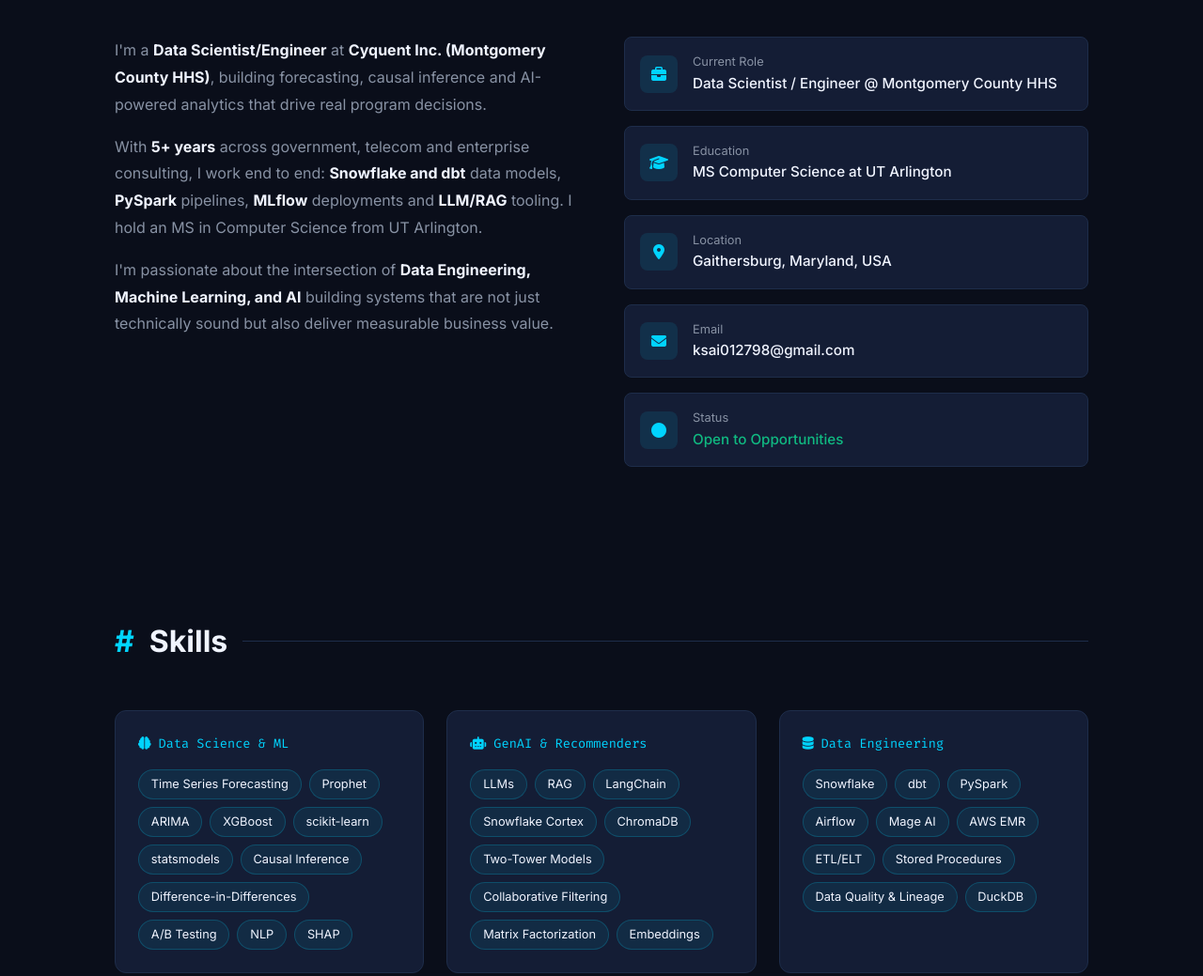
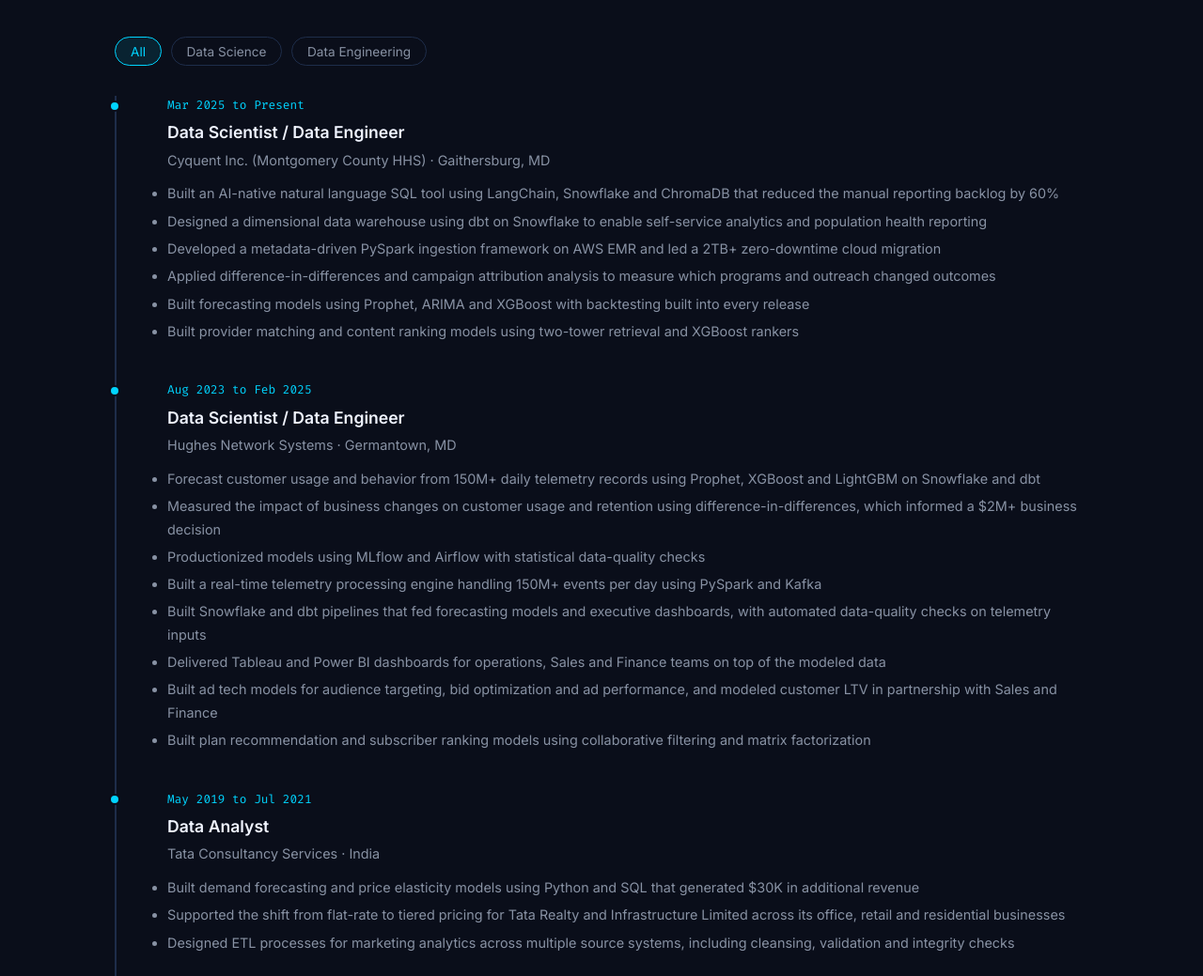
Before and after one commit to saimanjunathk/sai-portfolio, a plain HTML site: page index.html in a window 1280 px wide. Shown: the part 940-1979 px from the top of the page at 94% size. Drawn offline with Linux system fonts and the light colour scheme.

Commit message:
Implement experience filter buttons and functionality
Added filter buttons for experience sections and updated timeline interactions.

```diff
--- a/index.html
+++ b/index.html
@@ -509,6 +509,16 @@
             .hero-stats { gap: 1.5rem; }
             nav .nav-links { display: none; }
         }
+        .exp-filter { display: flex; gap: 0.6rem; margin-bottom: 2rem; flex-wrap: wrap; }
+        .filter-btn {
+            padding: 0.4rem 1rem; background: transparent; color: var(--text-secondary);
+            border: 1px solid var(--border); border-radius: 20px; font-size: 0.85rem;
+            cursor: pointer; transition: all 0.3s; font-family: inherit;
+        }
+        .filter-btn:hover, .filter-btn.active {
+            color: var(--accent-blue); border-color: var(--accent-blue);
+            background: rgba(0, 212, 255, 0.1);
+        }
     </style>
 </head>
 <body>
@@ -570,63 +580,66 @@
 <!-- ABOUT -->
 <section id="about">
     <h2 class="section-title"><span>#</span> About Me</h2>
-    <div class="about-grid fade-in">
-        <div class="about-text">
-            <p>
-                I'm a <strong>Data Scientist/Engineer</strong> at <strong>Cyquent Inc. (Montgomery County HHS)</strong>,
-                building forecasting, causal inference and AI-powered analytics that drive
-                real program decisions.
-            </p>
-            <p>
-                With <strong>5+ years</strong> across government, telecom and enterprise
-                consulting, I work end to end: <strong>Snowflake and dbt</strong> data models,
-                <strong>PySpark</strong> pipelines, <strong>MLflow</strong> deployments and
-                <strong>LLM/RAG</strong> tooling. I hold an MS in Computer Science from UT Arlington.
-            </p>
-            <p>
-                I'm passionate about the intersection of <strong>Data Engineering,
-                Machine Learning, and AI</strong> building systems that are not just
-                technically sound but also deliver measurable business value.
-            </p>
+        <div class="exp-filter">
+            <button class="filter-btn active" data-filter="all">All</button>
+            <button class="filter-btn" data-filter="ds">Data Science</button>
+            <button class="filter-btn" data-filter="de">Data Engineering</button>
         </div>
-        <div class="about-info">
-            <div class="info-item">
-                <div class="info-icon"><i class="fas fa-briefcase"></i></div>
-                <div>
-                    <div class="info-label">Current Role</div>
-                    <div class="info-value">Data Scientist / Engineer @ Montgomery County HHS</div>
-                </div>
+
+        <div class="timeline fade-in">
+
+            <div class="timeline-item">
+                <div class="timeline-dot"></div>
+                <div class="timeline-date">Mar 2025 to Present</div>
+                <div class="timeline-title">Data Scientist / Data Engineer</div>
+                <div class="timeline-company">Cyquent Inc. (Montgomery County HHS) · Gaithersburg, MD</div>
+                <ul class="timeline-desc">
+                    <li data-track="ds de">Built an AI-native natural language SQL tool using LangChain, Snowflake and ChromaDB that reduced the manual reporting backlog by 60%</li>
+                    <li data-track="de">Designed a dimensional data warehouse using dbt on Snowflake to enable self-service analytics and population health reporting</li>
+                    <li data-track="de">Developed a metadata-driven PySpark ingestion framework on AWS EMR and led a 2TB+ zero-downtime cloud migration</li>
+                    <li data-track="ds">Applied difference-in-differences and campaign attribution analysis to measure which programs and outreach changed outcomes</li>
+                    <li data-track="ds">Built forecasting models using Prophet, ARIMA and XGBoost with backtesting built into every release</li>
+                    <li data-track="ds">Built provider matching and content ranking models using two-tower retrieval and XGBoost rankers</li>
+                </ul>
             </div>
-            <div class="info-item">
-                <div class="info-icon"><i class="fas fa-graduation-cap"></i></div>
-                <div>
-                    <div class="info-label">Education</div>
-                    <div class="info-value">MS Computer Science at UT Arlington</div>
-                </div>
+
+            <div class="timeline-item">
+                <div class="timeline-dot"></div>
+                <div class="timeline-date">Aug 2023 to Feb 2025</div>
+                <div class="timeline-title">Data Scientist / Data Engineer</div>
+                <div class="timeline-company">Hughes Network Systems · Germantown, MD</div>
+                <ul class="timeline-desc">
+                    <li data-track="ds">Forecast customer usage and behavior from 150M+ daily telemetry records using Prophet, XGBoost and LightGBM on Snowflake and dbt</li>
+                    <li data-track="ds">Measured the impact of business changes on customer usage and retention using difference-in-differences, which informed a $2M+ business decision</li>
+                    <li data-track="ds de">Productionized models using MLflow and Airflow with statistical data-quality checks</li>
+                    <li data-track="de">Built a real-time telemetry processing engine handling 150M+ events per day using PySpark and Kafka</li>
+                    <li data-track="de">Built Snowflake and dbt pipelines that fed forecasting models and executive dashboards, with automated data-quality checks on telemetry inputs</li>
+                    <li data-track="ds de">Delivered Tableau and Power BI dashboards for operations, Sales and Finance teams on top of the modeled data</li>
+                    <li data-track="ds">Built ad tech models for audience targeting, bid optimization and ad performance, and modeled customer LTV in partnership with Sales and Finance</li>
+                    <li data-track="ds">Built plan recommendation and subscriber ranking models using collaborative filtering and matrix factorization</li>
+                </ul>
             </div>
-            <div class="info-item">
-                <div class="info-icon"><i class="fas fa-map-marker-alt"></i></div>
-                <div>
-                    <div class="info-label">Location</div>
-                    <div class="info-value">Gaithersburg, Maryland, USA</div>
-                </div>
+
+            <div class="timeline-item">
+                <div class="timeline-dot"></div>
+                <div class="timeline-date">May 2019 to Jul 2021</div>
+                <div class="timeline-title">Data Analyst</div>
+                <div class="timeline-company">Tata Consultancy Services · India</div>
+                <ul class="timeline-desc">
+                    <li data-track="ds">Built demand forecasting and price elasticity models using Python and SQL that generated $30K in additional revenue</li>
+                    <li data-track="ds">Supported the shift from flat-rate to tiered pricing for Tata Realty and Infrastructure Limited across its office, retail and residential businesses</li>
+                    <li data-track="de">Designed ETL processes for marketing analytics across multiple source systems, including cleansing, validation and integrity checks</li>
+                </ul>
             </div>
-            <div class="info-item">
-                <div class="info-icon"><i class="fas fa-envelope"></i></div>
-                <div>
-                    <div class="info-label">Email</div>
-                    <div class="info-value">ksai012798@gmail.com</div>
-                </div>
+
+            <div class="timeline-item">
+                <div class="timeline-dot"></div>
+                <div class="timeline-date">Aug 2021 to May 2023</div>
+                <div class="timeline-title">MS Computer Science</div>
+                <div class="timeline-company">University of Texas at Arlington</div>
             </div>
-            <div class="info-item">
-                <div class="info-icon"><i class="fas fa-circle"></i></div>
-                <div>
-                    <div class="info-label">Status</div>
-                    <div class="info-value" style="color: #10b981;">Open to Opportunities</div>
-                </div>
-            </div>
+
         </div>
-    </div>
 </section>
 
 
@@ -1053,6 +1066,17 @@
                 : 'var(--text-secondary)';
         });
     });
+    document.querySelectorAll('.filter-btn').forEach(btn => {
+    btn.addEventListener('click', () => {
+        document.querySelectorAll('.filter-btn').forEach(b => b.classList.remove('active'));
+        btn.classList.add('active');
+        const filter = btn.dataset.filter;
+        document.querySelectorAll('.timeline-desc li').forEach(li => {
+            const tracks = (li.dataset.track || '').split(' ');
+            li.style.display = (filter === 'all' || tracks.includes(filter)) ? '' : 'none';
+        });
+    });
+});
 </script>
 
 </body>
```
